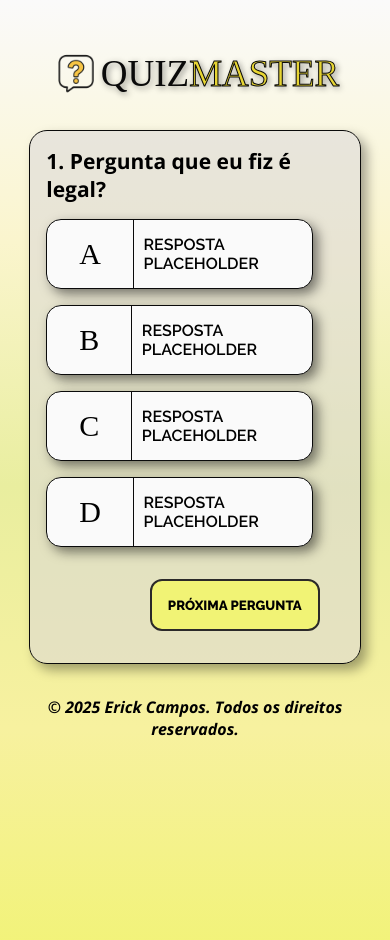
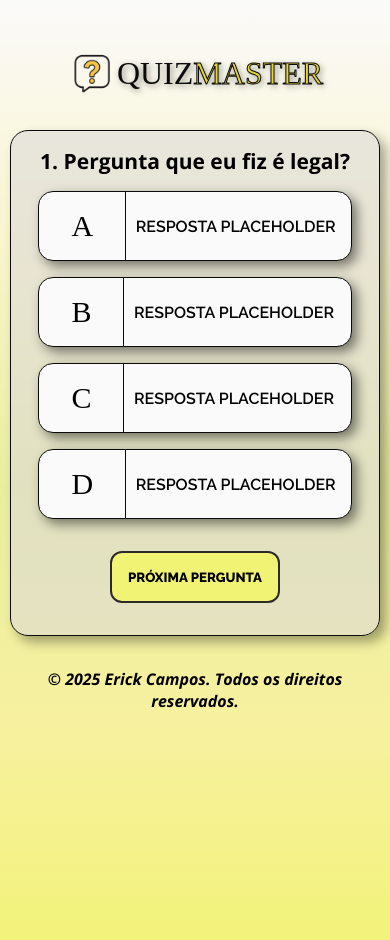
Before and after one commit to Erick-CamposDev/QuizMaster, a plain HTML site: page index.html in a window 390 px wide. Drawn offline with nearby package versions, Linux system fonts and the light colour scheme; a web font is replaced by a local one.

Commit message:
Fix: Arrumado problema de responsividade em relação a telas menores

```diff
--- a/src/assets/styles/style.css
+++ b/src/assets/styles/style.css
@@ -211,6 +211,29 @@ footer {
   text-align: center;
 }
 
+@media (min-width: 280px) and (max-width: 450px) {
+  .main-title > h1 {
+    font-size: 32px;
+  }
+
+  .quiz-container {
+    text-align: center;
+    align-items: center;
+    width: 95%;
+  }
+
+  .answers-container,
+  .answers-list {
+    align-items: center;
+    margin-left: 0;
+  }
+
+  .next-question-container {
+    justify-content: center;
+    margin-right: 0;
+  }
+}
+
 @media (min-width: 768px) and (max-width: 1024px) {
   .start-quiz-container,
   .quiz-container {
```
